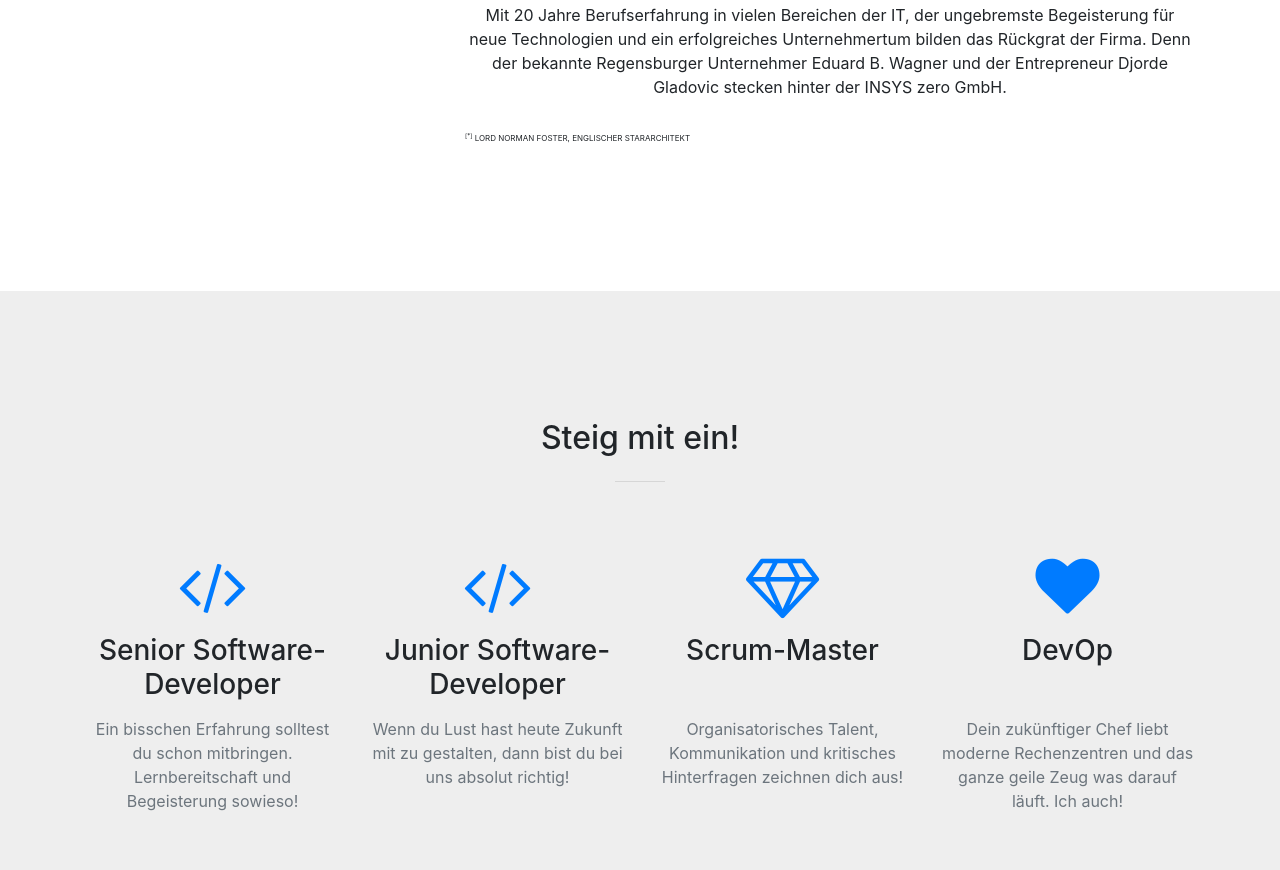
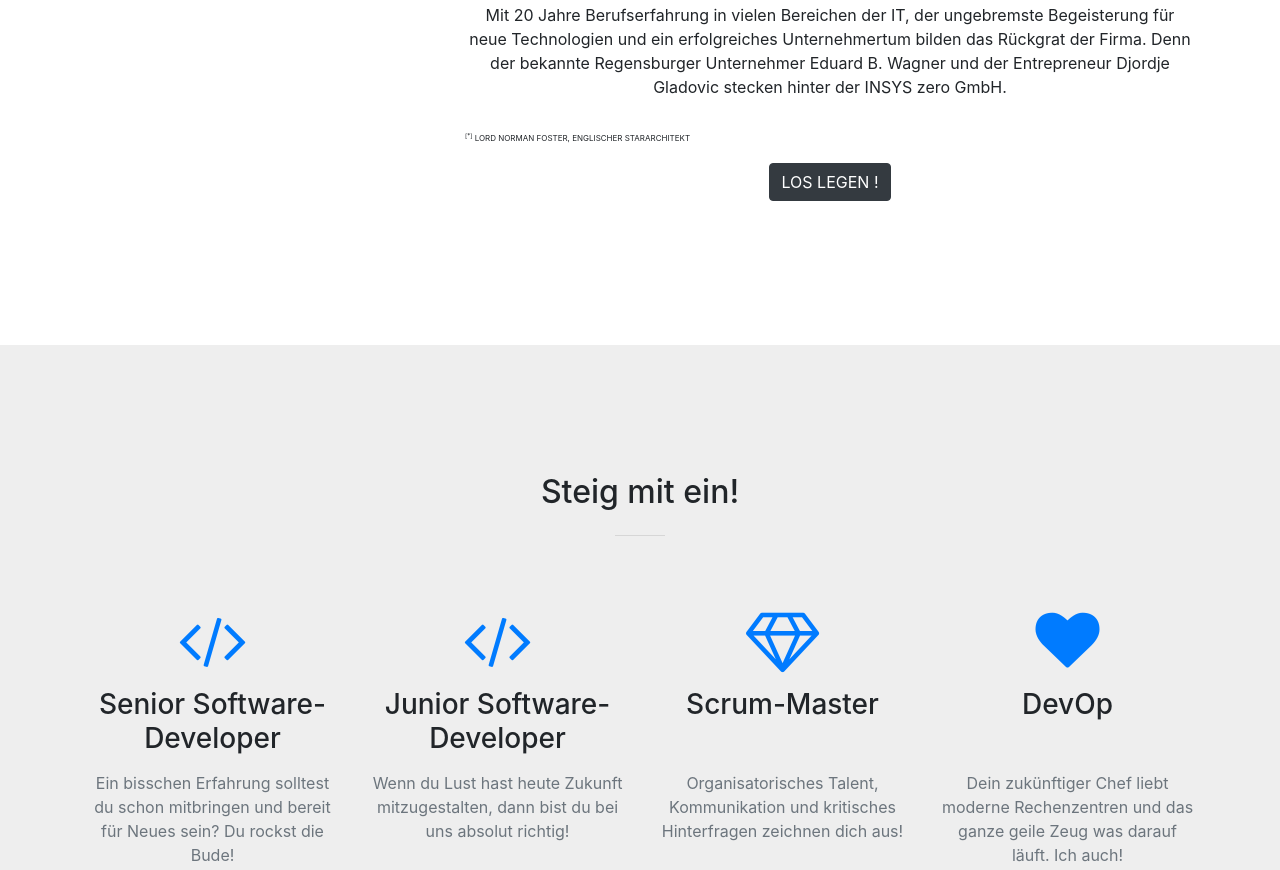
Before and after one commit to Tschokko/zero, a website with bundled scripts: page index.html in a window 1280 px wide. Shown: the part 1954-2824 px from the top of the page. Built offline with nearby package versions, Linux system fonts and the light colour scheme.

Commit message:
blaaa...

```diff
--- a/index.html
+++ b/index.html
@@ -103,7 +103,7 @@
             <p class="text-white mb-4">
                 <strong>Wir liefern das, was andere nicht liefern k&ouml;nnen.</strong>
             </p>
-            <a class="btn btn-light btn-xl js-scroll-trigger" href="#jobs">Genau mein Ding !</a>
+            <a class="btn btn-light btn-xl js-scroll-trigger" href="#about">Genau mein Ding !</a>
           </div>
         </div>
       </div>
@@ -135,11 +135,14 @@
                             <p>
                                 Mit 20 Jahre Berufserfahrung in vielen Bereichen der IT, der ungebremste Begeisterung
                                 für neue Technologien und ein erfolgreiches Unternehmertum bilden das Rückgrat der Firma.
-                                Denn der bekannte Regensburger Unternehmer Eduard B. Wagner und der Entrepreneur Djorde
+                                Denn der bekannte Regensburger Unternehmer Eduard B. Wagner und der Entrepreneur Djordje
                                 Gladovic stecken hinter der INSYS zero GmbH.
                             </p>
                             <p class="text-left mt-4">
                                 <span style="font-size: 0.5rem;"><sup>[*]</sup> LORD NORMAN FOSTER, ENGLISCHER STARARCHITEKT</span>
+                            </p>
+                            <p>
+                                <a class="btn btn-dark btn-xl js-scroll-trigger" href="#jobs">Los legen !</a>
                             </p>
                         </div>
                     </div>
@@ -276,15 +279,15 @@
                   <div class="service-box mt-5 mx-auto">
                     <i class="fa fa-4x fa-code text-primary mb-3 sr-icons"></i>
                     <h3 class="mb-3">Senior Software-Developer</h3>
-                    <p class="text-muted mb-0">Ein bisschen Erfahrung solltest du schon mitbringen.
-                        Lernbereitschaft und Begeisterung sowieso!</p>
+                    <p class="text-muted mb-0">Ein bisschen Erfahrung solltest du schon mitbringen
+                        und bereit für Neues sein? Du rockst die Bude!</p>
                   </div>
                 </div>
                 <div class="col-lg-3 col-md-6 text-center">
                   <div class="service-box mt-5 mx-auto">
                     <i class="fa fa-4x fa-code text-primary mb-3 sr-icons"></i>
                     <h3 class="mb-3">Junior Software-Developer</h3>
-                    <p class="text-muted mb-0">Wenn du Lust hast heute Zukunft mit zu gestalten,
+                    <p class="text-muted mb-0">Wenn du Lust hast heute Zukunft mitzugestalten,
                         dann bist du bei uns absolut richtig!</p>
                   </div>
                 </div>
```
